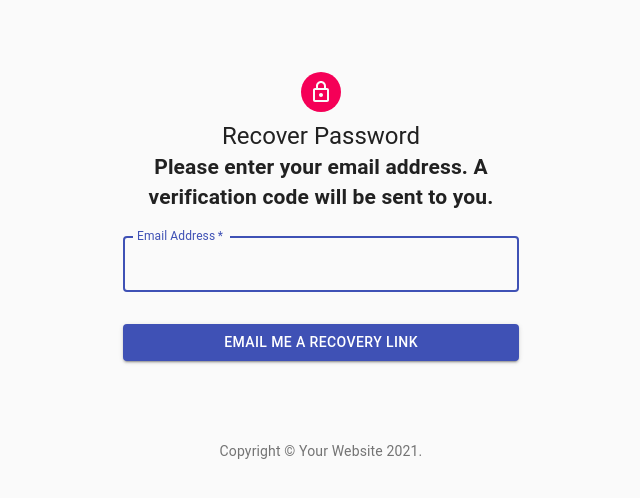
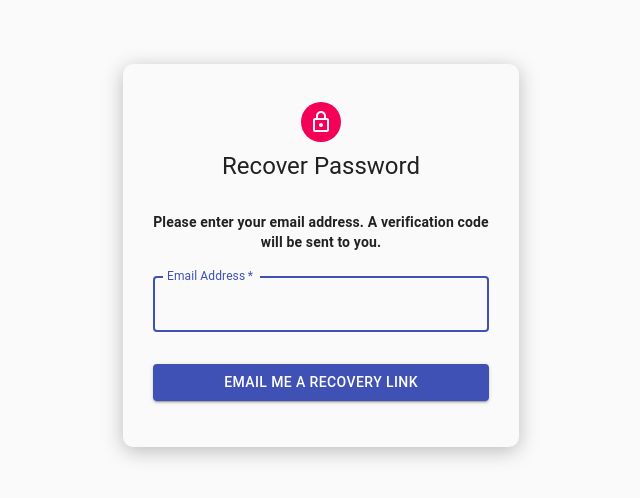
Before and after one commit to TeamLVNDR/OnlyJobs, a React (Create React App) app in the folder OnlyJobs/frontend/: page / in a window 1280 px wide. Shown: the top 498 px of the page, without its empty margins (319-959 px from the left). Built offline with nearby package versions, Linux system fonts and the light colour scheme.

Commit message:
forgot password changes

```diff
--- a/OnlyJobs/frontend/src/components/authentication/ForgotPassword.js
+++ b/OnlyJobs/frontend/src/components/authentication/ForgotPassword.js
@@ -34,6 +34,9 @@ const useStyles = makeStyles((theme) => ({
     display: 'flex',
     flexDirection: 'column',
     alignItems: 'center',
+    boxShadow: '0px 4px 20px rgba(0, 0, 0, 0.25)',
+    padding: '30px 30px 30px 30px',
+    borderRadius: '10px'
   },
   avatar: {
     margin: theme.spacing(1),
@@ -46,22 +49,25 @@ const useStyles = makeStyles((theme) => ({
   submit: {
     margin: theme.spacing(3, 0, 2),
   },
+  text: {
+      marginBottom: '30px'
+  }
 }));
 
 export default function SignIn() {
   const classes = useStyles();
 
   return (
-    <Container component="main" maxWidth="xs">
+    <Container className="containerStyle" component="main" maxWidth="xs">
       <CssBaseline />
       <div className={classes.paper}>
         <Avatar className={classes.avatar}>
           <LockOutlinedIcon />
         </Avatar>
-        <Typography mb={10} component="h1" variant="h5">
+        <Typography className={classes.text} component="h1" variant="h5">
           Recover Password
         </Typography>
-        <Typography component="h2" variant="h7">
+        <Typography component="h4" variant="h7">
             Please enter your email address. A verification code will be sent to you.
         </Typography>
         <form className={classes.form} noValidate>
@@ -88,7 +94,6 @@ export default function SignIn() {
         </form>
       </div>
       <Box mt={8}>
-        <Copyright />
       </Box>
     </Container>
   );
--- a/OnlyJobs/frontend/src/components/authentication/LogIn.js
+++ b/OnlyJobs/frontend/src/components/authentication/LogIn.js
@@ -110,7 +110,6 @@ export default function SignIn() {
         </form>
       </div>
       <Box mt={8}>
-        <Copyright />
       </Box>
     </Container>
   );
```
